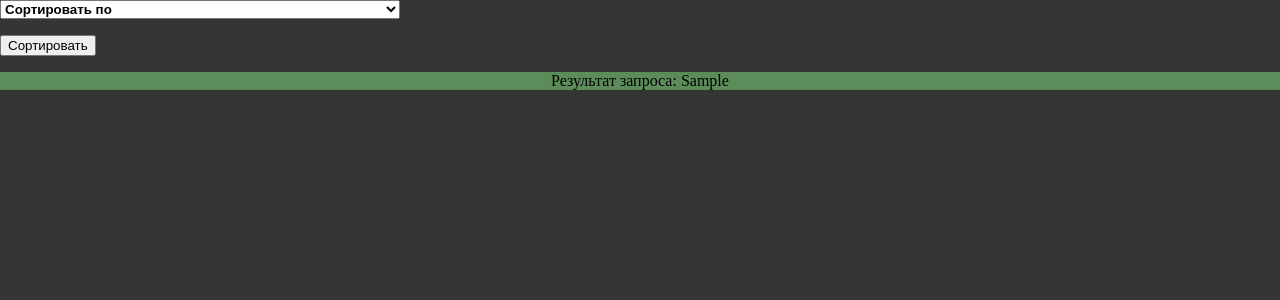
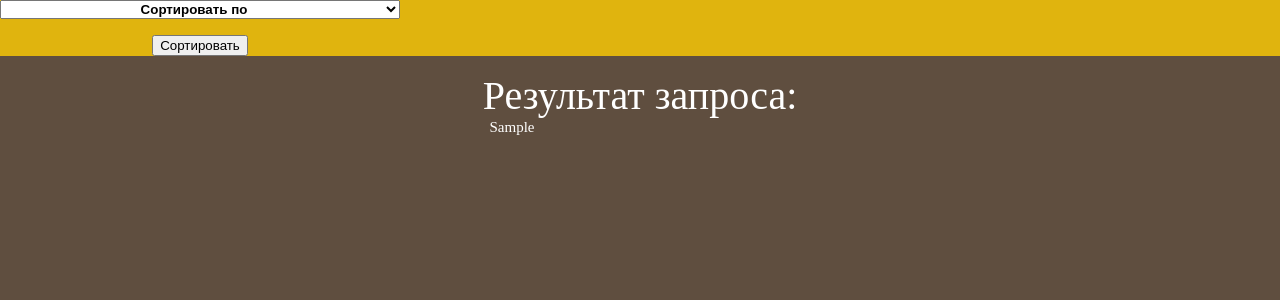
Before and after one commit to IvanTurHi/diplom, a Python web app: template src/templates/stat.html in a window 1280 px wide. Shown: the top 300 px of the page. Run offline with Jinja, Linux system fonts and the light colour scheme; the template is opened without the code that fills it: most values are stand-ins (such as "Sample title", 1, 10 or a date in 2020).

Commit message:
design fix

```diff
--- a/src/static/main.css
+++ b/src/static/main.css
@@ -16,7 +16,7 @@
   overflow: hidden;
 }
 .v1_49 {
-  width: 790px;
+  width: 64%;
   height: 236px;
   background: rgba(224,180,14,1);
   opacity: 1;
@@ -30,7 +30,7 @@
   overflow: hidden;
 }
 .v1_50 {
-  width: 790px;
+  width: 64%;
   height: 142px;
   background: rgba(224,180,14,1);
   opacity: 1;
--- a/src/static/stat_style.css
+++ b/src/static/stat_style.css
@@ -34,12 +34,31 @@
 }
 
 .about {
+width: 100%;
+align: center;
 text-align: center;
-background-color: rgba(91,140,90,1);
+  background: #5F4E3F;
+color: #FFFFFF;
+font-size: 15px;
 }
 
 body{
-  background-color: rgba(52,54,51,1);
+background-color: #5F4E3F;
   margin: 0;
   overflow-x: hidden;
 }
+
+.about_1 {
+width: 80%;
+left: 100px;
+}
+
+.t5 {
+font-size: 40px;
+}
+
+.big_box {
+width: 100%;
+text-align: left;
+background-color: rgba(224,180,14,1);
+}
--- a/src/templates/about_page.html
+++ b/src/templates/about_page.html
@@ -72,6 +72,7 @@
 	<p>Для детских садов, находящихся на территории центрального администиративного округа -- 500м, для детских садов находящихся на территории других округов -- 300м</p>
 	<p><br></p>
 	<p>Доступность медциниских учреждений регулируется нормативами градостроительного проектирования города Москвы в области здравоохранения. В соответсвии с радиус доступности для всех округов установлен в 1500м.</p>
+	<p><br></p>
     </div>
     <div class="index_values">
 	<h1>Количество мест в учебных заведениях на район</h1>
--- a/src/templates/map_page.html
+++ b/src/templates/map_page.html
@@ -17,7 +17,7 @@
 {{iframe|safe}}
 <div class="big_box">
 <form method="post" action="/map_d/">
-   <p><b>Выберите районы</b></p>
+   <p align="center"><b>Выберите районы</b></p>
   <div class="multiselect">
     <div class="selectBox" onclick="showCheckboxes()">
       <select>
@@ -343,11 +343,11 @@
    <input type="radio" name="category" value="kindergartens">Детские сады<Br>
    <input type="radio" name="category" value="buildings">Жилые здания<Br>
    <input type="radio" name="category" value="medicine">Медицинские объекты</p>
-   <p><input type="submit" value="Получить данные"></p>
+   <p align="center"><input type="submit" value="Получить данные"></p>
   </form>
 
 <form method="post" action="/stat">
-    <p><input type="button" value="посмотреть статистику" onclick="openStat()"></p>
+    <p align="center"><input type="button" value="посмотреть статистику" onclick="openStat()"></p>
   </form>
 </div>
 <script type="text/javascript">
--- a/src/templates/stat.html
+++ b/src/templates/stat.html
@@ -5,11 +5,12 @@
 <link href="{{ url_for('static', filename='stat_style.css') }}"  rel="stylesheet" />
 </head>
 <body>
+<div class="big_box">
 <form action="/sort">
   <div class="multiselect">
     <div class="selectBox" onclick="showCheckboxes()">
       <select>
-        <option>Сортировать по</option>
+        <option align="center">Сортировать по</option>
       </select>
       <div class="overSelect"></div>
     </div>
@@ -35,9 +36,10 @@
       <label for="10">
         <input type="radio" name="sort_rad" id="10" value="workload"/>Средней загрузке школ</label>
     </div>
-     <p><input type="submit" value="Сортировать"></p>
+     <p align="center"><input type="submit" value="Сортировать"></p>
   </div>
 </form>
+</div>
 
 <script type="text/javascript">
 var expanded = false;
@@ -55,9 +57,9 @@
 
 <div class="about" style="height: unset;">
 			<span class="t5">Результат запроса:</span>
-			{% block body %}
+<div class="about_1">
 			{{json_obj|safe}}
-			{% endblock %}
+</div>
 		</div>
 </body>
 </html>
```
Also changed, not shown: src/flask_file.py (+7 -7 lines), src/static/about_style.css (+14 -5 lines), src/static/check_box.css (+7 -3 lines).
